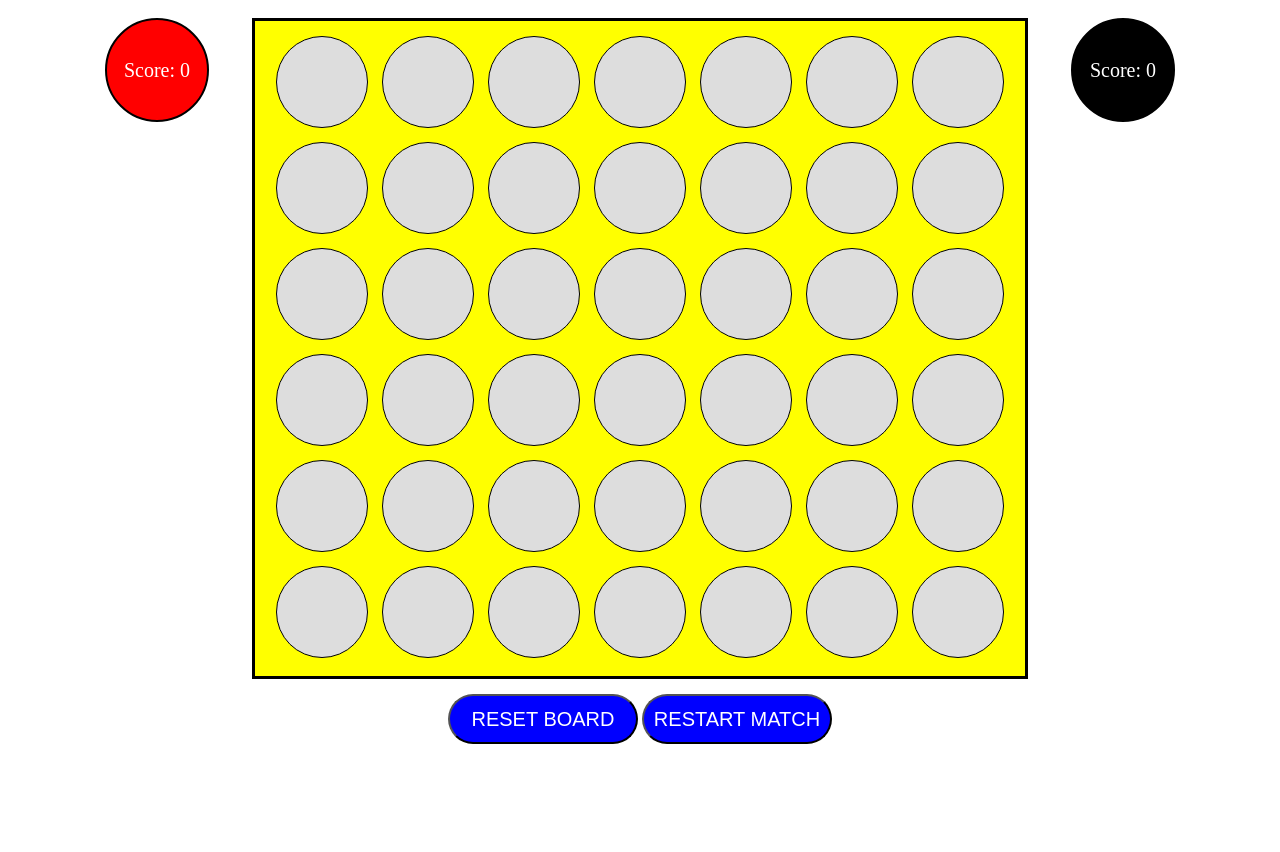
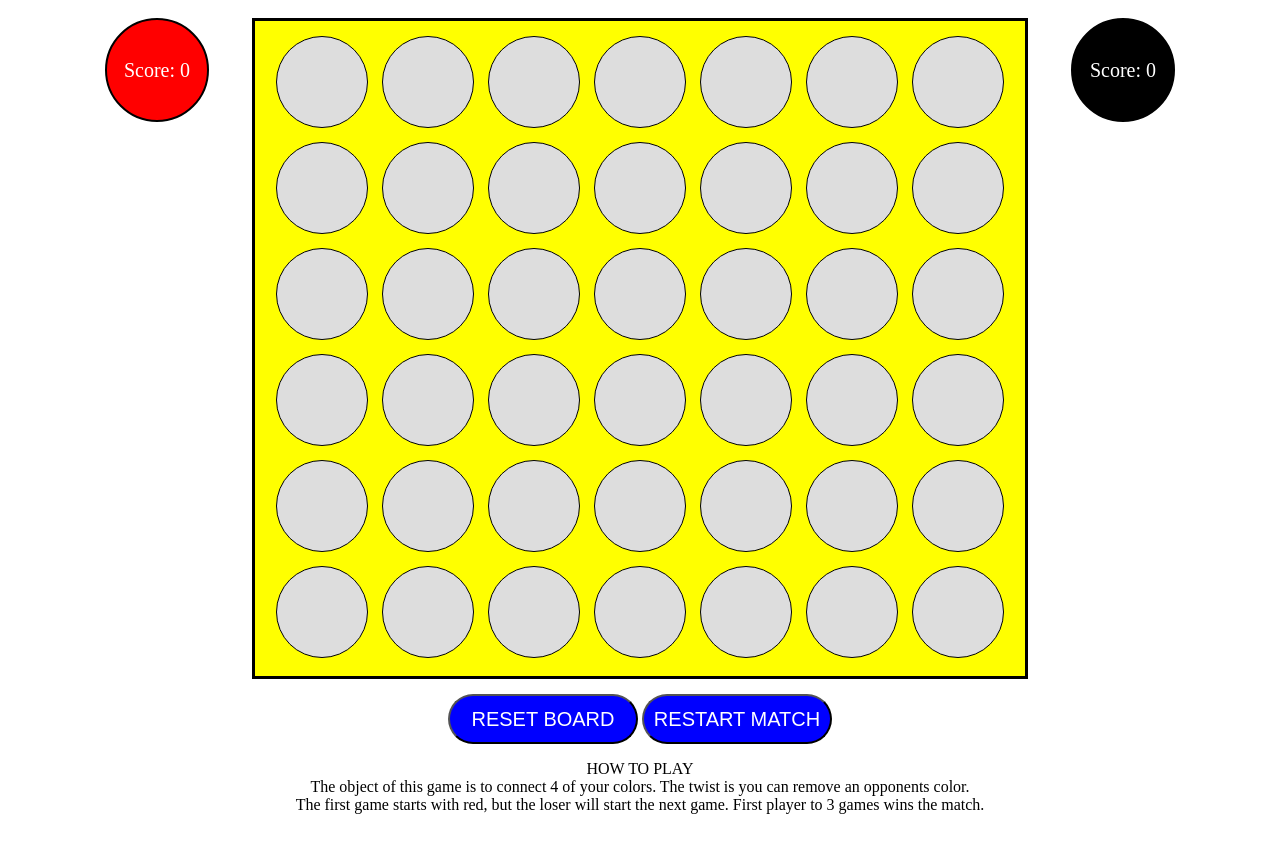
Before and after one commit to teddy310/connect_four, a plain HTML site: page index.html in a window 1280 px wide. Both pictures are taken after a click on the button "Play Quattros Locos". After the commit the page ends 814 px from the top, so only its background shows below. Drawn offline with nearby package versions, Linux system fonts and the light colour scheme.

Commit message:
added how to play

```diff
--- a/index.html
+++ b/index.html
@@ -84,6 +84,11 @@
       <button id="reset"> RESET BOARD </button> <button id="restart"> RESTART MATCH </button>
     </div>
 
+    <p> HOW TO PLAY <br>
+      The object of this game is to connect 4 of your colors. The twist is you can remove an opponents color.<br> The first game starts with red, but the loser will start the next game. First player to 3 games wins the match.
+
+    </p>
+
 </div>
 
     <script src="https://ajax.googleapis.com/ajax/libs/jquery/2.1.4/jquery.min.js"></script>
--- a/style.css
+++ b/style.css
@@ -35,6 +35,8 @@
   padding-top: 10px;
   margin: 0 auto;
   display: none;
+  text-align: center;
+  padding-bottom: 10px;
 }
 
 #container {
@@ -92,7 +94,7 @@ btns.hover{border:4px double #bbb;color:#aaa;text-decoration:none;background:#e6
 #fresh {
   display: block;
   width: 400px;
-  height: 200px;
+  height: 50px;
   margin: 0 auto;
   text-align: center;
   padding-top: 15px;
```
